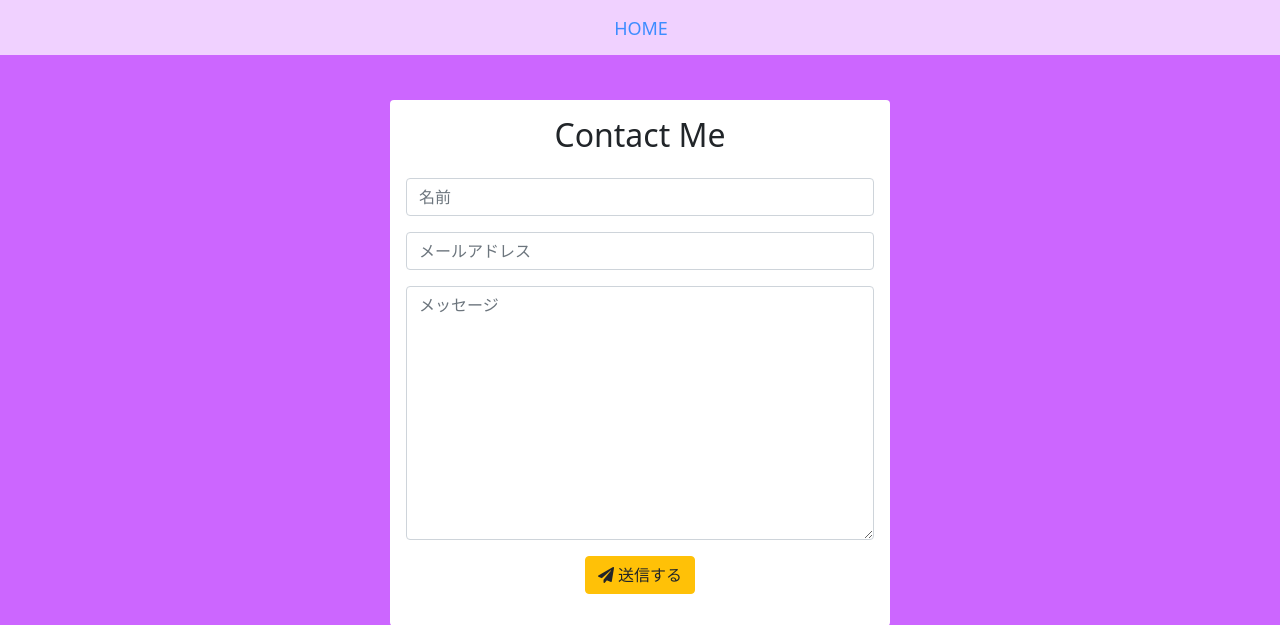
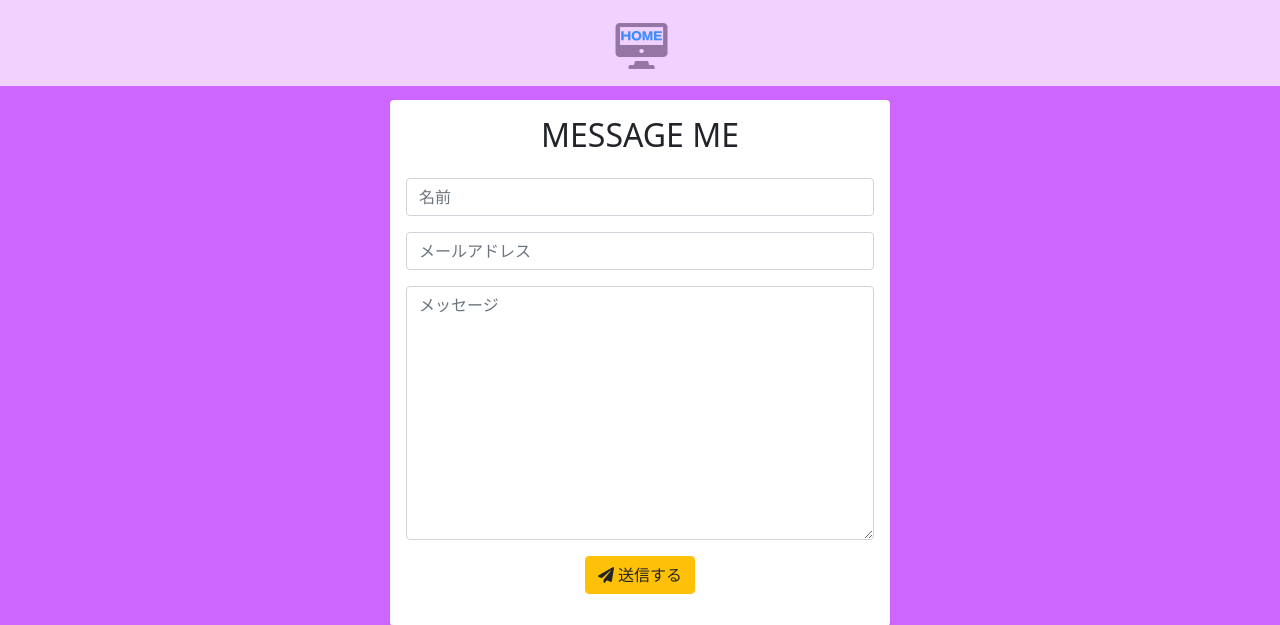
Before and after one commit to Takeshi0702/Django-portfolio, a Django app: page /contact/ in a window 1280 px wide. Shown: the top 625 px of the page. Run offline with Django 3.2, Linux system fonts and the light colour scheme; some libraries are stand-ins or nearby versions.

Commit message:
django-portfolio作成

```diff
--- a/app/static/css/style.css
+++ b/app/static/css/style.css
@@ -28,7 +28,7 @@ html{
 
 .menu{
   width: 100%;
-  height: 55px;
+  height: 86px;
   display: flex;
   justify-content: center;
 }
@@ -458,10 +458,14 @@ box-shadow: 0 0 4px rgba(0, 0, 0, .14), 0 4px 8px rgba(0, 0, 0, .28);
 }
 
 .form-control:focus {
-  border-color: #EE6C4D;
+  border-color: #CC66FF;
   box-shadow: none;
 }
 
 .card {
   border: none;
 }
+
+/* .home-logo{
+  align-items: flex-start;
+} */
--- a/app/templates/app/contact.html
+++ b/app/templates/app/contact.html
@@ -1,5 +1,7 @@
 {% extends "app/base.html" %}
 {% load widget_tweaks %}
+
+{% load static %}
 
 {% block content %}
 <div class="contact-background">
@@ -7,7 +9,7 @@
     <div id="menu-bar" class="menu">
     <div id="menu-center">
         <ul>
-        <li><a href="/">HOME</a></li>
+        <li><a href="/"><img class="home-logo" src="{% static 'img/logo.png' %}" width="65" height="60"></a></li>
         </ul>
     </div>
     </div>
@@ -15,7 +17,7 @@
 
 <div class="card text-center contacts mx-auto rounded">
     <div class="card-body">
-        <h2 class="mb-4">Contact Me</h2>
+        <h2 class="mb-4">MESSAGE ME</h2>
         <form method="post">
             {% csrf_token %}
             <div class="mb-3">
--- a/app/templates/app/index.html
+++ b/app/templates/app/index.html
@@ -8,7 +8,7 @@
   <div id="menu-bar" class="menu">
     <div id="menu-center">
       <ul>
-        <li><a class="active" href="#home">HOME</a></li>
+        <li><a class="active" href="#home"><img src="{% static 'img/logo.png' %}" width="65" height="60"></a></li>
         <li><a href="#about">ABOUT</a></li>
         <li><a href="#skills">SKILLS</a></li>
         <li><a href="#works">WORKS</a></li>
```
Also changed, not shown: app/static/img/logo.png (added).
